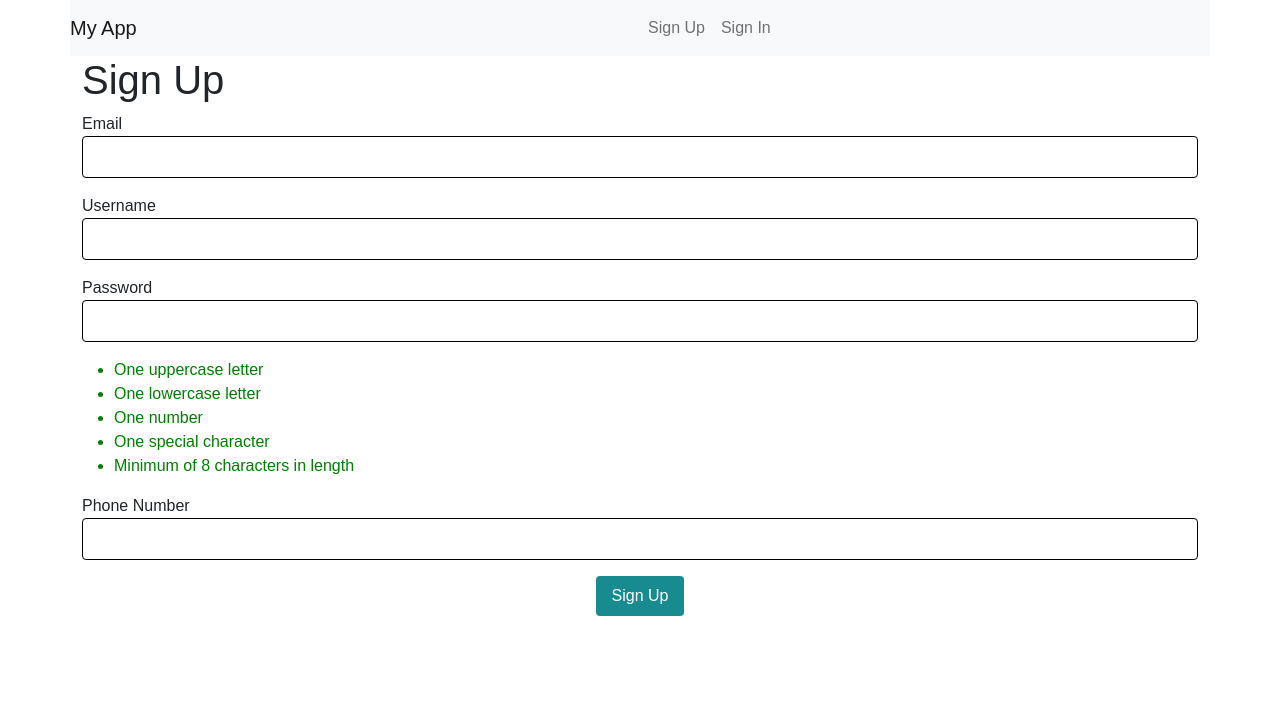
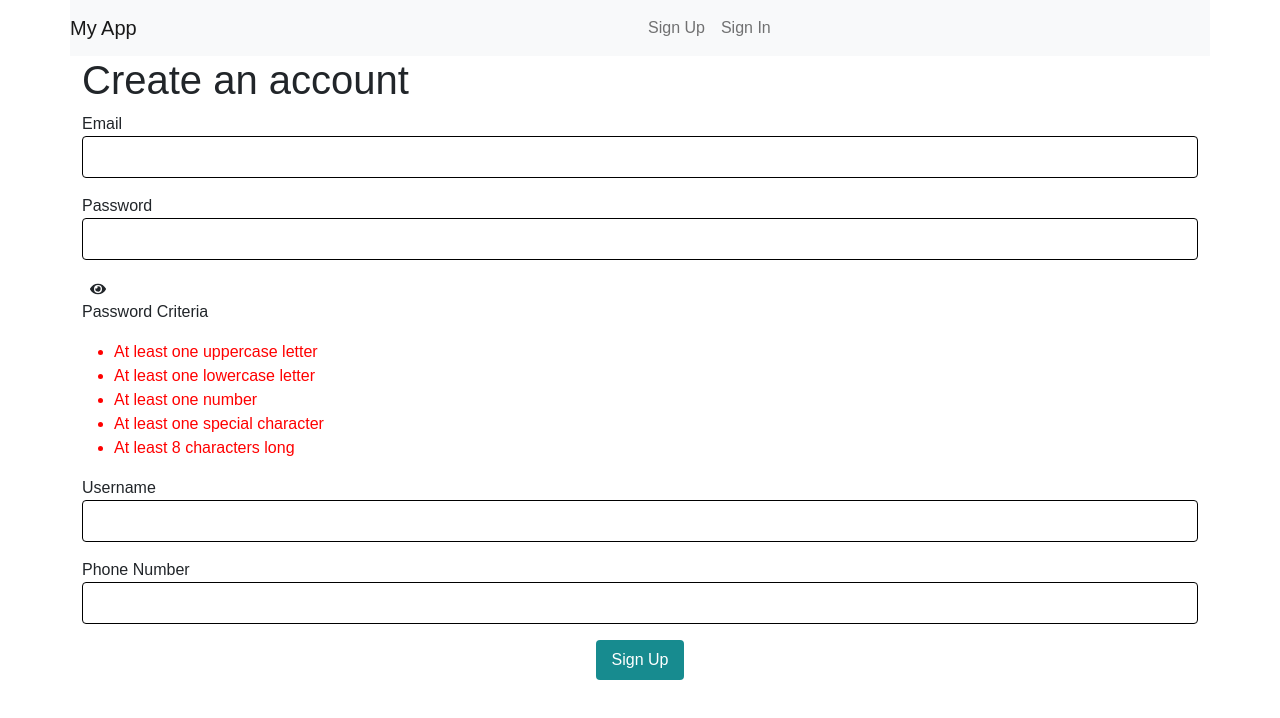
Before and after one commit to mmmyykkeee/client, a React (Create React App) app: page /Sign-Up in a window 1280 px wide. Shown: the top 718 px of the page. Built offline with nearby package versions, Linux system fonts and the light colour scheme; no server answers.

Commit message:
first commit

```diff
--- a/package.json
+++ b/package.json
@@ -13,6 +13,7 @@
     "react-bootstrap": "^2.7.2",
     "react-dom": "^18.2.0",
     "react-google-login": "^5.2.2",
+    "react-icons": "^4.8.0",
     "react-router": "^6.10.0",
     "react-router-dom": "^6.10.0",
     "react-scripts": "5.0.1",
--- a/src/SignIn.js
+++ b/src/SignIn.js
@@ -1,9 +1,29 @@
-import React, { useState } from 'react';
+import React, { useState, useEffect } from 'react';
+import { FaEye, FaEyeSlash } from 'react-icons/fa';
 
 function SignIn() {
   const [username, setUsername] = useState('');
   const [password, setPassword] = useState('');
   const [message, setMessage] = useState('');
+  const [currentUser, setCurrentUser] = useState(null);
+  const [showPassword, setShowPassword] = useState(false);
+
+  useEffect(() => {
+    const getCurrentUser = async () => {
+      try {
+        const response = await fetch('/api/currentUser', {
+          headers: {
+            Authorization: `Bearer ${localStorage.getItem('token')}`,
+          },
+        });
+        const data = await response.json();
+        setCurrentUser(data);
+      } catch (error) {
+        console.log(error);
+      }
+    };
+    getCurrentUser();
+  }, []);
 
   const handleSubmit = async (e) => {
     e.preventDefault();
@@ -29,6 +49,7 @@ function SignIn() {
 
   const handleLogout = () => {
     localStorage.removeItem('token');
+    setCurrentUser(null);
     setMessage('Logged out');
     setTimeout(() => {
       setMessage('');
@@ -43,6 +64,13 @@ function SignIn() {
 
   return (
     <div className='containers'>
+      {currentUser ? (
+        <div>
+          <p>Welcome, {currentUser.username}!</p>
+          <button className='btn' onClick={handleLogout}>Logout</button>
+        </div>
+      ) : (
+        <div>
           <h1>Sign In</h1>
           <form onSubmit={handleSubmit}>
             <label htmlFor="username">Username</label>
@@ -57,14 +85,21 @@ function SignIn() {
             <br />
 
             <label htmlFor="password">Password</label>
+            <div className='password-input'>
               <input
-          type="password"
+                type={showPassword ? 'text' : 'password'}
                 id="password"
                 name="password"
                 value={password}
                 onChange={(e) => setPassword(e.target.value)}
                 required
               />
+              {showPassword ? (
+                <FaEyeSlash onClick={() => setShowPassword(false)} />
+              ) : (
+                <FaEye onClick={() => setShowPassword(true)} />
+              )}
+            </div>
             <br />
             <button type="submit">Sign In</button>
           </form>
@@ -73,8 +108,7 @@ function SignIn() {
               {message}
             </p>
           )}
-      {isLoggedIn() && (
-        <button className='btn' onClick={handleLogout}></button>
+        </div>
       )}
     </div>
   );
--- a/src/SignUp.js
+++ b/src/SignUp.js
@@ -1,4 +1,5 @@
 import React, { useState, useEffect } from 'react';
+import { FaEye, FaEyeSlash } from 'react-icons/fa';
 
 function SignUp() {
   const [formData, setFormData] = useState({
@@ -10,6 +11,7 @@ function SignUp() {
   const [formErrors, setFormErrors] = useState({});
   const [successMessage, setSuccessMessage] = useState('');
   const [users, setUsers] = useState([]);
+  const [showPassword, setShowPassword] = useState(false);
 
   useEffect(() => {
     const getUsers = async () => {
@@ -159,25 +161,23 @@ function SignUp() {
     const phoneNumberExists = users.some(
       (user) => user.phoneNumber === formData.phoneNumber
     );
-
     if (emailExists) {
-      errors.email = 'This email is already taken';
+        errors = { ...errors, email: 'Email already exists' };
         }
-
         if (usernameExists) {
-      errors.username = 'This username is already taken';
+            errors = { ...errors, username: 'Username already exists' };
           }
 
           if (phoneNumberExists) {
-      errors.phoneNumber = 'This phone number is already taken';
+            errors = {
+              ...errors,
+              phoneNumber: 'Phone number already exists',
+            };
           }
 
           if (Object.keys(errors).length > 0) {
             setFormErrors(errors);
-      return;
-    }
-
-    // Make API request to sign up user
+          } else {
             try {
               const response = await fetch('/signup', {
                 method: 'POST',
@@ -186,28 +186,32 @@ function SignUp() {
                 },
                 body: JSON.stringify(formData),
               });
+              const data = await response.json();
 
               if (response.ok) {
-        setSuccessMessage('Sign up Successful !. Redirecting...');
-        // redirect to sign in page
-        window.location.href = '/Sign-In';
+                setSuccessMessage("Sign up successful");
+                setTimeout(() => {
+                  setSuccessMessage("");
+                  window.location.href = "/Sign-In";
+                }, 3000);
+
               } else {
-        const data = await response.json();
-        setFormErrors({
-          ...errors,
-          [data.error]: data.message,
-        });
-        setSuccessMessage('');
+                setFormErrors({ ...formErrors, submit: data.message });
               }
             } catch (error) {
               console.log(error);
             }
+          }
+        };
+
+        const handlePasswordVisibility = () => {
+        setShowPassword(!showPassword);
         };
 
         return (
-    <div className='container'>
-      <h1>Sign Up</h1>
+        <div className="signup-container container">
         <form onSubmit={handleSubmit}>
+        <h1>Create an account</h1>
         <label htmlFor="email">Email</label>
         <input
                type="email"
@@ -216,40 +220,67 @@ function SignUp() {
                value={formData.email}
                onChange={handleInputChange}
                required
-          style={{ border: formErrors.email ? '1px solid red' : '1px solid black' }}
              />
-        {formErrors.email && <p style={{ color: 'red' }}>{formErrors.email}</p>}
+        {formErrors.email && (
+  <p className="error" style={{color: 'red'}}>
+    {formErrors.email}
+  </p>
+)}
+        <label htmlFor="password">Password</label>
+        <div className="password-input-container">
 
+            <input
+            type={showPassword ? 'text' : 'password'}
+            id="password"
+            name="password"
+            value={formData.password}
+            onChange={handleInputChange}
+            required
+
+            />
+
+            {showPassword ? (
+            <FaEyeSlash
+                       className="password-visibility-icon mx-2"
+                       onClick={handlePasswordVisibility}
+                     />
+            ) : (
+            <FaEye
+                       className="password-visibility-icon mx-2"
+                       onClick={handlePasswordVisibility}
+                     />
+            )}
+
+        </div>
+        <p className="password-criteria-header">Password Criteria</p>
+        <ul id="password-criteria" style={{color: 'red'}}>
+        <li id="password-criteria-upper">At least one uppercase letter</li>
+        <li id="password-criteria-lower">At least one lowercase letter</li>
+        <li id="password-criteria-number">At least one number</li>
+        <li id="password-criteria-special">
+        At least one special character
+        </li>
+        <li id="password-criteria-length">At least 8 characters long</li>
+        </ul>
+        {formErrors.password && (
+  <p className="error" style={{color: 'red'}}>
+    {formErrors.password}
+  </p>
+)}
         <label htmlFor="username">Username</label>
-        <input    type="text"
+        <input
+               type="text"
                id="username"
                name="username"
                value={formData.username}
                onChange={handleInputChange}
                required
-    style={{ border: formErrors.username ? '1px solid red' : '1px solid black' }}
              />
-  {formErrors.username && <p style={{ color: 'red' }}>{formErrors.username}</p>}
-
-  <label htmlFor="password">Password</label>
-<input
-  type="password"
-  id="password"
-  name="password"
-  value={formData.password}
-  onChange={handleInputChange}
-  required
-  style={{ border: formErrors.password ? '1px solid red' : '1px solid black' }}
-/>
-<ul style={{ color: 'green' }}>
-  <li>One uppercase letter</li>
-  <li>One lowercase letter</li>
-  <li>One number</li>
-  <li>One special character</li>
-  <li>Minimum of 8 characters in length</li>
-</ul>
-{formErrors.password && <p style={{ color: 'red' }}>{formErrors.password}</p>}
-
+        {formErrors.username && (
+  <p className="error" style={{color: 'red'}}>
+    {formErrors.username}
+  </p>
+)}
         <label htmlFor="phoneNumber">Phone Number</label>
         <input
                type="tel"
@@ -258,14 +289,22 @@ function SignUp() {
                value={formData.phoneNumber}
                onChange={handleInputChange}
                required
-    style={{ border: formErrors.phoneNumber ? '1px solid red' : '1px solid black' }}
              />
-  {formErrors.phoneNumber && <p style={{ color: 'red' }}>{formErrors.phoneNumber}</p>}
+     {formErrors.phoneNumber && (
+  <p className="error" style={{color: 'red'}}>
+    {formErrors.phoneNumber}
+  </p>
+)}
+        {formErrors.submit && (
+  <p className="error" style={{color: 'red'}}>
+    {formErrors.submit}
+  </p>
+)}
+        {successMessage && <p className="success
+        ">{successMessage}</p>}
+        <button type="submit">Sign Up</button>
 
-  <button type="submit">Sign Up</button>
         </form>
-{successMessage && <p style={{ color: 'green' }}>{successMessage}</p>}
-
         </div>
         );
         }
--- a/src/index.css
+++ b/src/index.css
@@ -74,5 +74,5 @@ button[type="submit"]:active {
 
 
 .criteria-met{
-  text-transform: uppercase;
+color: green;
 }
```
Also changed, not shown: 1 other file (tests, documents, lock files or other folders). Lines whose indentation alone changed are shown as unchanged.
